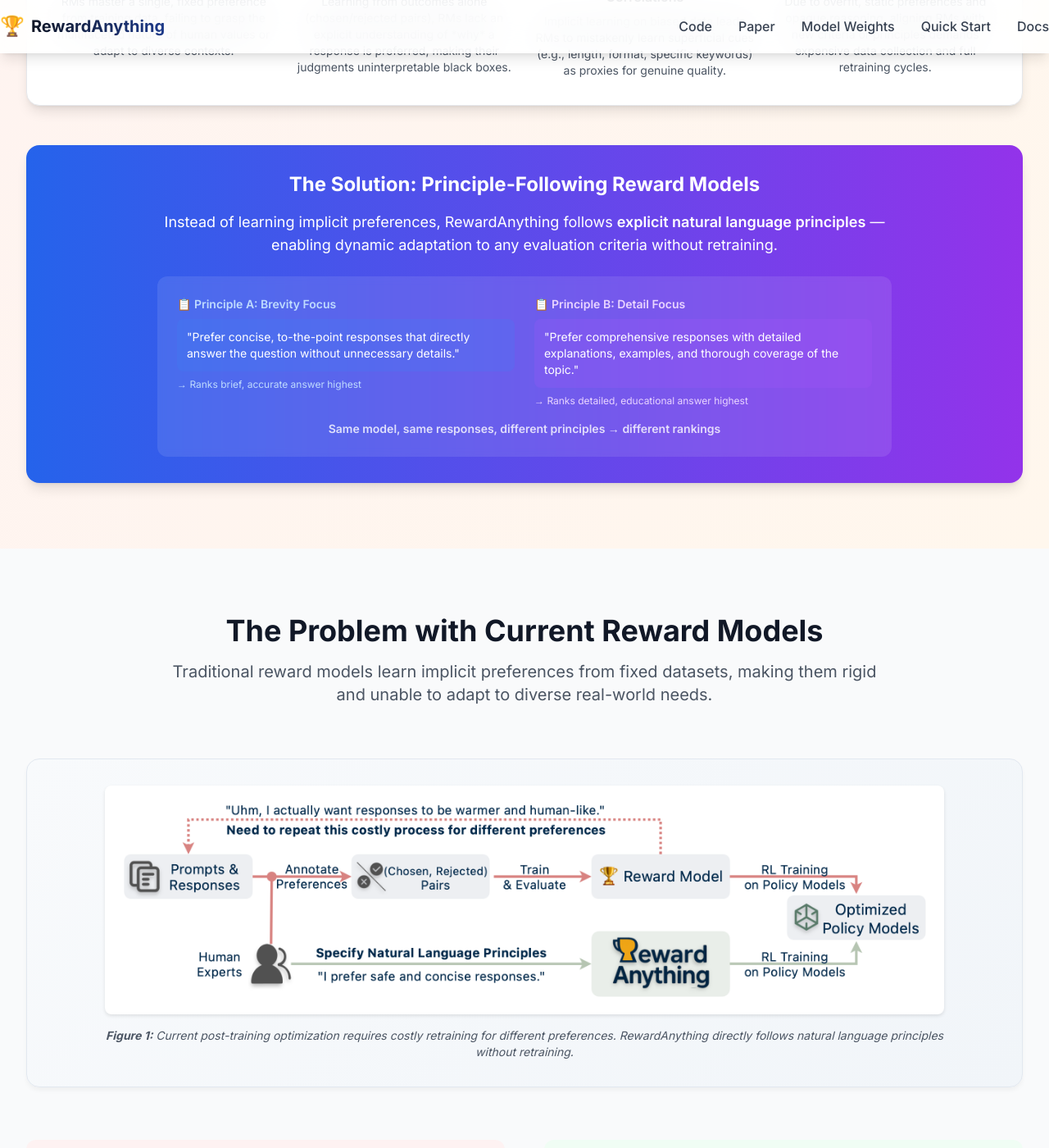
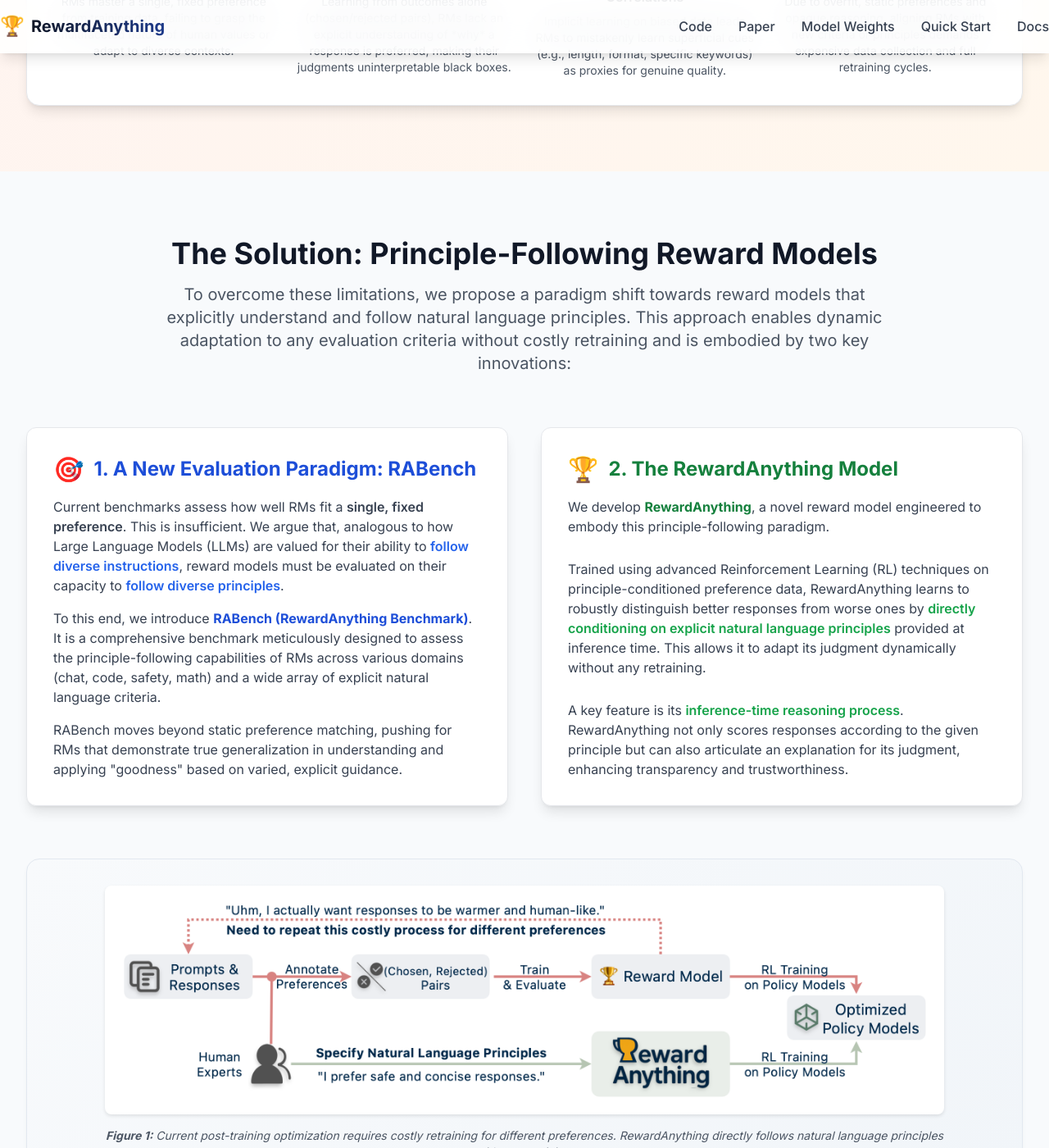
Before and after one commit to zhuohaoyu/RewardAnything, a Jekyll site: the page built from pages/index.html, in a window 1280 px wide and 1400 px high, scrolled down 2789 px. Shown: the whole window at 82% size. Built offline with Jekyll 4.4.1, drawn with Linux system fonts in a browser that asks for light colours; nearby versions of some CDN libraries; some of the changed text lies outside the part shown.

Commit message:
Revise index.html to introduce a new solution section highlighting the Principle-Following Reward Models. Update content to emphasize the paradigm shift in reward model evaluation with the introduction of RABench and the RewardAnything model, enhancing clarity on their capabilities and advantages over traditional methods.

```diff
--- a/pages/index.html
+++ b/pages/index.html
@@ -294,55 +294,57 @@
                 </div>
             </div>
         </div>
-
-        <!-- The Paradigm Shift -->
-        <div class="mt-12 text-center">
-            <div class="bg-gradient-to-r from-blue-600 to-purple-600 text-white p-8 rounded-2xl shadow-lg">
-                <h3 class="text-2xl font-bold mb-4">The Solution: Principle-Following Reward Models</h3>
-                <p class="text-lg mb-6 max-w-4xl mx-auto">
-                    Instead of learning implicit preferences, RewardAnything follows <span class="font-semibold">explicit natural language principles</span> — enabling dynamic adaptation to any evaluation criteria without retraining.
-                </p>
-
-                <!-- Mini Demo -->
-                <div class="bg-white/10 backdrop-blur-sm rounded-xl p-6 max-w-4xl mx-auto">
-                    <div class="grid md:grid-cols-2 gap-6 text-left">
-                        <div>
-                            <div class="text-sm font-semibold text-blue-200 mb-2">📋 Principle A: Brevity Focus</div>
-                            <div class="bg-blue-500/20 p-3 rounded-lg text-sm">
-                                "Prefer concise, to-the-point responses that directly answer the question without unnecessary details."
-                            </div>
-                            <div class="mt-2 text-xs text-blue-200">→ Ranks brief, accurate answer highest</div>
-                        </div>
-                        <div>
-                            <div class="text-sm font-semibold text-purple-200 mb-2">📋 Principle B: Detail Focus</div>
-                            <div class="bg-purple-500/20 p-3 rounded-lg text-sm">
-                                "Prefer comprehensive responses with detailed explanations, examples, and thorough coverage of the topic."
-                            </div>
-                            <div class="mt-2 text-xs text-purple-200">→ Ranks detailed, educational answer highest</div>
-                        </div>
-                    </div>
-                    <div class="text-center mt-4 text-sm text-white/80">
-                        <span class="font-semibold">Same model, same responses, different principles → different rankings</span>
-                    </div>
-                </div>
-            </div>
-        </div>
     </div>
 </section>
 
-
-<!-- Problem & Solution Overview -->
-<section class="py-20 bg-gray-50">
+<!-- New Solution Section -->
+<section class="py-20 bg-slate-50"> <!-- Neutral background for the solution section -->
     <div class="max-w-7xl mx-auto px-4 sm:px-6 lg:px-8">
         <div class="text-center mb-16">
-            <h2 class="text-3xl md:text-4xl font-bold text-gray-900 mb-4">The Problem with Current Reward Models</h2>
+            <h2 class="text-3xl md:text-4xl font-bold text-gray-900 mb-4">The Solution: Principle-Following Reward Models</h2>
             <p class="text-xl text-gray-600 max-w-4xl mx-auto">
-                Traditional reward models learn implicit preferences from fixed datasets, making them rigid and unable to adapt to diverse real-world needs.
+                To overcome these limitations, we propose a paradigm shift towards reward models that explicitly understand and follow natural language principles. This approach enables dynamic adaptation to any evaluation criteria without costly retraining and is embodied by two key innovations:
             </p>
         </div>
 
-        <!-- Research Figure Container -->
-        <div class="paper-figure-container mb-16">
+        <div class="grid md:grid-cols-1 lg:grid-cols-2 gap-10 mb-16 items-stretch">
+            <!-- Sub-block 1: Evaluating Principle-Following (RABench) -->
+            <div class="bg-white p-8 rounded-xl shadow-lg border border-gray-200 flex flex-col">
+                <div class="flex items-center mb-4">
+                    <span class="text-3xl mr-3">🎯</span>
+                    <h3 class="text-2xl font-bold text-blue-700">1. A New Evaluation Paradigm: RABench</h3>
+                </div>
+                <p class="text-gray-700 mb-4 flex-grow">
+                    Current benchmarks assess how well RMs fit a <span class="font-semibold">single, fixed preference</span>. This is insufficient. We argue that, analogous to how Large Language Models (LLMs) are valued for their ability to <span class="font-semibold text-blue-600">follow diverse instructions</span>, reward models must be evaluated on their capacity to <span class="font-semibold text-blue-600">follow diverse principles</span>.
+                </p>
+                <p class="text-gray-700 mb-4 flex-grow">
+                    To this end, we introduce <strong class="text-blue-700">RABench (RewardAnything Benchmark)</strong>. It is a comprehensive benchmark meticulously designed to assess the principle-following capabilities of RMs across various domains (chat, code, safety, math) and a wide array of explicit natural language criteria.
+                </p>
+                 <p class="text-gray-700">
+                    RABench moves beyond static preference matching, pushing for RMs that demonstrate true generalization in understanding and applying "goodness" based on varied, explicit guidance.
+                </p>
+            </div>
+
+            <!-- Sub-block 2: RewardAnything Model -->
+            <div class="bg-white p-8 rounded-xl shadow-lg border border-gray-200 flex flex-col">
+                 <div class="flex items-center mb-4">
+                    <span class="text-3xl mr-3">🏆</span>
+                    <h3 class="text-2xl font-bold text-green-700">2. The RewardAnything Model</h3>
+                </div>
+                <p class="text-gray-700 mb-4 flex-grow">
+                    We develop <strong class="text-green-700">RewardAnything</strong>, a novel reward model engineered to embody this principle-following paradigm.
+                </p>
+                <p class="text-gray-700 mb-4 flex-grow">
+                    Trained using advanced Reinforcement Learning (RL) techniques on principle-conditioned preference data, RewardAnything learns to robustly distinguish better responses from worse ones by <span class="font-semibold text-green-600">directly conditioning on explicit natural language principles</span> provided at inference time. This allows it to adapt its judgment dynamically without any retraining.
+                </p>
+                <p class="text-gray-700">
+                    A key feature is its <span class="font-semibold text-green-600">inference-time reasoning process</span>. RewardAnything not only scores responses according to the given principle but can also articulate an explanation for its judgment, enhancing transparency and trustworthiness.
+                </p>
+            </div>
+        </div>
+
+        <!-- Figure 1 Moved Here -->
+        <div class="paper-figure-container mb-0"> <!-- paper-figure-container already has good styling -->
             <div class="max-w-5xl mx-auto">
                 <img src="{{ '/assets/images/figure_1_placeholder.jpg' | relative_url }}"
                      alt="Figure 1: Current post-training optimization paradigm vs RewardAnything approach"
@@ -351,56 +353,6 @@
                     <strong>Figure 1:</strong> Current post-training optimization requires costly retraining for different preferences.
                     RewardAnything directly follows natural language principles without retraining.
                 </p>
-            </div>
-        </div>
-
-        <div class="grid grid-cols-1 lg:grid-cols-2 gap-12">
-            <!-- Current Limitations -->
-            <div class="bg-red-50 p-8 rounded-xl">
-                <div class="text-red-600 text-2xl mb-4">⚠️</div>
-                <h3 class="text-xl font-bold text-red-900 mb-4">Current Limitations</h3>
-                <ul class="space-y-3 text-red-800">
-                    <li class="flex items-start">
-                        <span class="text-red-600 mr-2">•</span>
-                        <span><strong>Limited Adaptability:</strong> Need to retrain for different preference criteria</span>
-                    </li>
-                    <li class="flex items-start">
-                        <span class="text-red-600 mr-2">•</span>
-                        <span><strong>Implicit Learning:</strong> Learn biases from spurious correlations in data</span>
-                    </li>
-                    <li class="flex items-start">
-                        <span class="text-red-600 mr-2">•</span>
-                        <span><strong>Costly Updates:</strong> Require new preference data collection and retraining</span>
-                    </li>
-                    <li class="flex items-start">
-                        <span class="text-red-600 mr-2">•</span>
-                        <span><strong>Poor Interpretability:</strong> Difficult to understand decision rationale</span>
-                    </li>
-                </ul>
-            </div>
-
-            <!-- Our Solution -->
-            <div class="bg-green-50 p-8 rounded-xl">
-                <div class="text-green-600 text-2xl mb-4">✅</div>
-                <h3 class="text-xl font-bold text-green-900 mb-4">RewardAnything Solution</h3>
-                <ul class="space-y-3 text-green-800">
-                    <li class="flex items-start">
-                        <span class="text-green-600 mr-2">•</span>
-                        <span><strong>Principle-Following:</strong> Adapt to any explicit natural language criteria</span>
-                    </li>
-                    <li class="flex items-start">
-                        <span class="text-green-600 mr-2">•</span>
-                        <span><strong>Zero Retraining:</strong> Dynamic adaptation without model updates</span>
-                    </li>
-                    <li class="flex items-start">
-                        <span class="text-green-600 mr-2">•</span>
-                        <span><strong>Transparent Reasoning:</strong> Explicit explanations for decisions</span>
-                    </li>
-                    <li class="flex items-start">
-                        <span class="text-green-600 mr-2">•</span>
-                        <span><strong>Bias Mitigation:</strong> Clear principles eliminate spurious correlations</span>
-                    </li>
-                </ul>
             </div>
         </div>
     </div>
```
